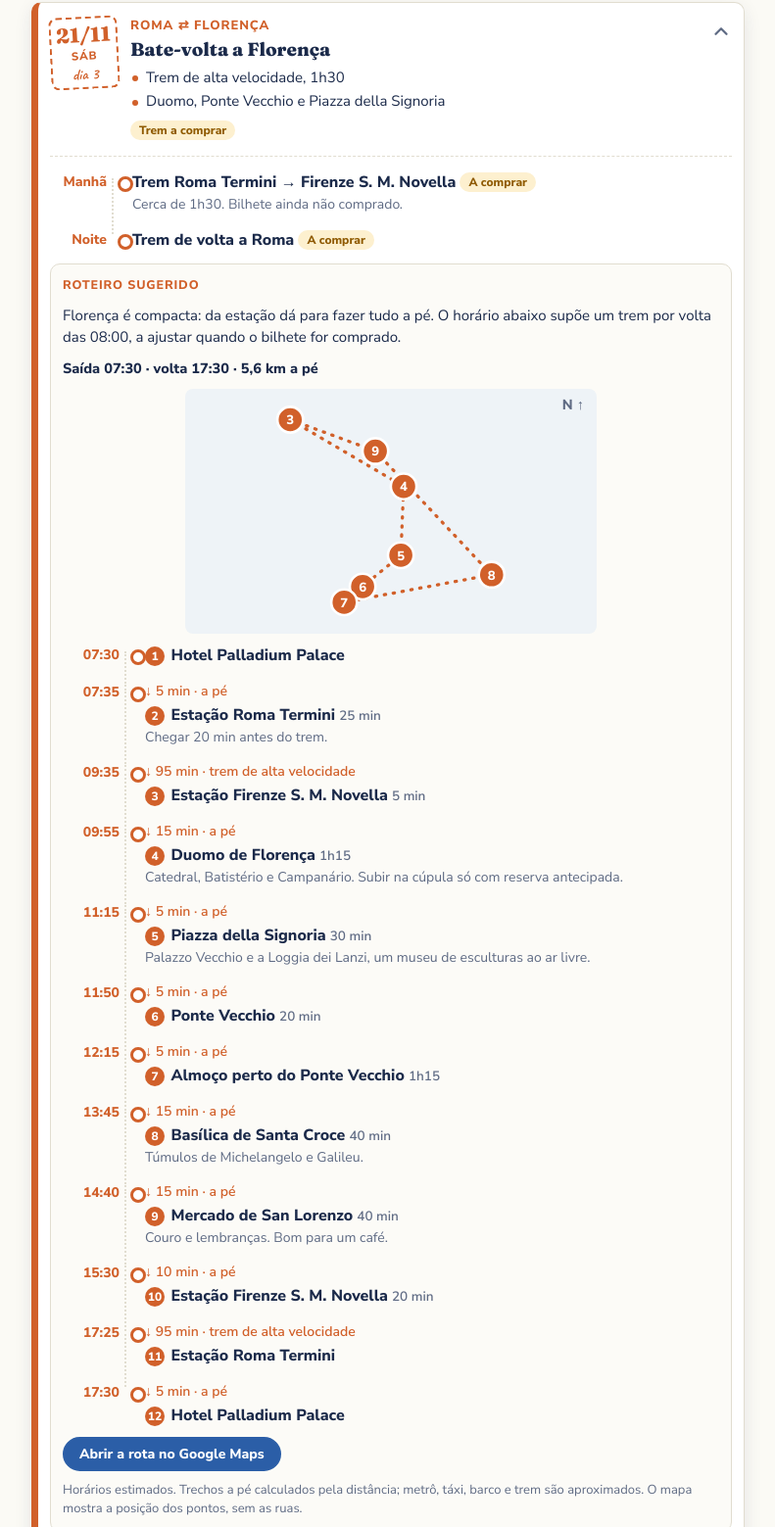
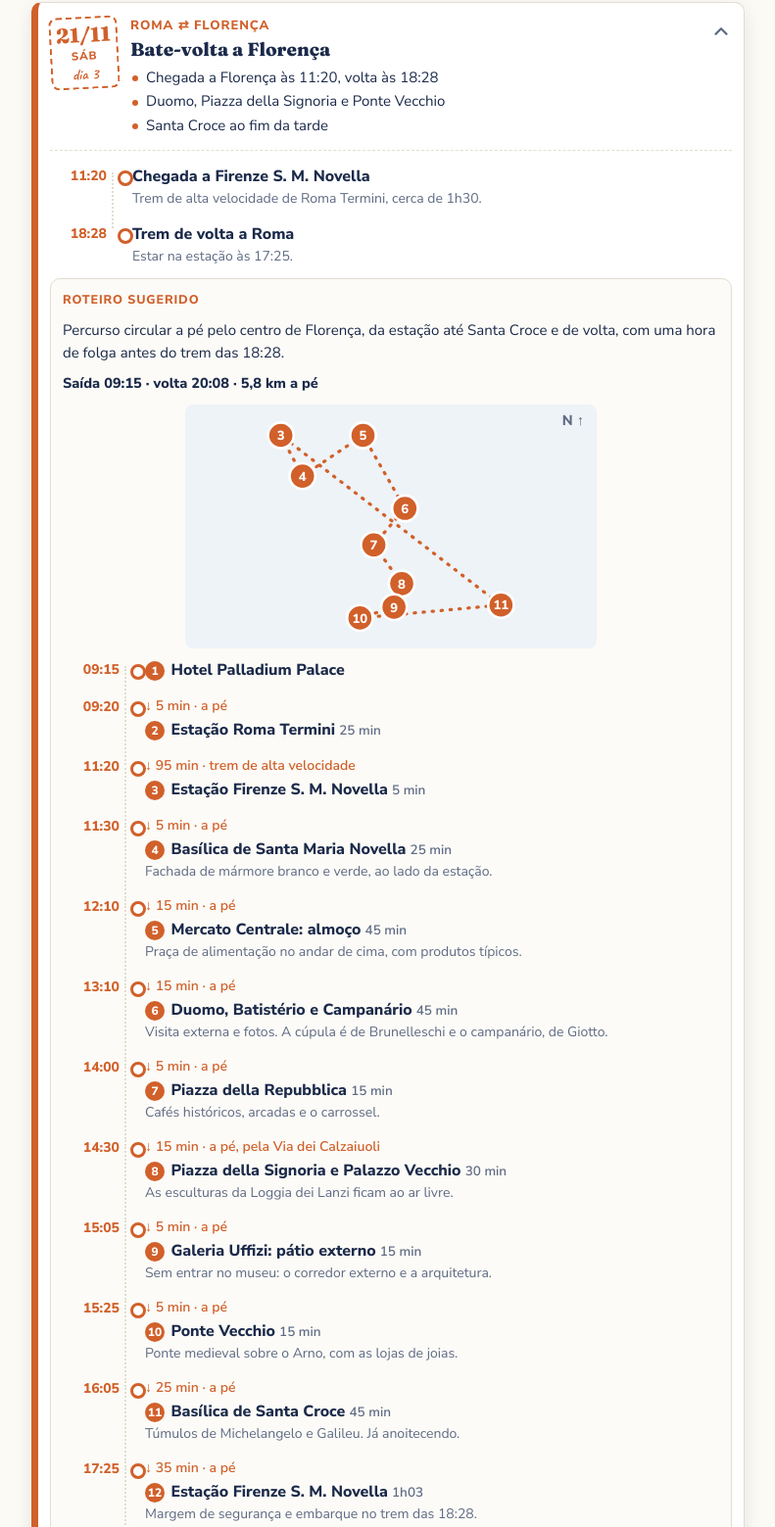
Before and after one commit to juanpinheiro1/europa-entre-amigos, a plain HTML site: page index.html in a window 1280 px wide. Shown: the part 806-2365 px from the top of the page at 98% size, without its empty margins (244-1035 px from the left). Drawn offline with Linux system fonts and the light colour scheme.

Commit message:
Ajusta o roteiro de Florença para o percurso a pé do grupo
Co-Authored-By: Claude Fable 5.2 <noreply@anthropic.com>
Claude-Session: https://claude.ai/code/session_01L7JPA1FB3WFz4DpHffSHJ8

```diff
--- a/index.html
+++ b/index.html
@@ -224,10 +224,10 @@ const DAYS=[
       ['13:00','Chegada ao Palladium Palace','Ao lado da estação Termini. Check-in a partir das 14h; antes disso, deixar as malas. Taxa da cidade de € 45 por casal, paga no hotel.','ok'],
       ['Tarde','Centro histórico a pé','Fontana di Trevi, Pantheon e Piazza Navona. Dia leve depois da noite de voo.','free']]},
  {d:'21/11',w:'Sáb',k:'roma',city:'Roma ⇄ Florença',title:'Bate-volta a Florença',hotel:'Hotel Palladium Palace',
-  hi:['Trem de alta velocidade, 1h30','Duomo, Ponte Vecchio e Piazza della Signoria'],flag:['todo','Trem a comprar'],
-  ag:[['Manhã','Trem Roma Termini → Firenze S. M. Novella','Cerca de 1h30. Bilhete ainda não comprado.','todo'],
+  hi:['Chegada a Florença às 11:20, volta às 18:28','Duomo, Piazza della Signoria e Ponte Vecchio','Santa Croce ao fim da tarde'],
+  ag:[['11:20','Chegada a Firenze S. M. Novella','Trem de alta velocidade de Roma Termini, cerca de 1h30.',''],
       ['Dia','Florença a pé','Duomo, Piazza della Signoria, Ponte Vecchio. Tudo perto da estação.','free'],
-      ['Noite','Trem de volta a Roma','','todo']]},
+      ['18:28','Trem de volta a Roma','Estar na estação às 17:25.','']]},
  {d:'22/11',w:'Dom',k:'roma',city:'Roma',title:'Roma Antiga e Vaticano',hotel:'Hotel Palladium Palace',
   hi:['Coliseu e Fórum Romano de manhã','Basílica de São Pedro à tarde','Museus Vaticanos fechados no domingo'],
   ag:[['Manhã','Basílica de São Pedro','Aberta aos domingos, entrada gratuita. Metrô linha A até Ottaviano.','free'],
@@ -356,17 +356,19 @@ const ROUTES={
   {n:'Piazza Navona',c:[41.8992,12.4731],stay:30,g:'Piazza Navona, Roma',note:'Fonte dos Quatro Rios, de Bernini.'},
   {n:'Jantar perto da Piazza Navona',c:[41.8975,12.4725],stay:105,note:'Os restaurantes abrem para o jantar por volta das 19h.'},
   {...H.roma,leg:['táxi',15]}]},
- '21/11':{start:'07:30',mode:'walking',intro:'Florença é compacta: da estação dá para fazer tudo a pé. O horário abaixo supõe um trem por volta das 08:00, a ajustar quando o bilhete for comprado.',stops:[
+ '21/11':{start:'09:15',mode:'walking',intro:'Percurso circular a pé pelo centro de Florença, da estação até Santa Croce e de volta, com uma hora de folga antes do trem das 18:28.',stops:[
   {...H.roma,off:1},
-  {n:'Estação Roma Termini',c:[41.9010,12.5018],stay:25,off:1,note:'Chegar 20 min antes do trem.'},
+  {n:'Estação Roma Termini',c:[41.9010,12.5018],stay:25,off:1},
   {n:'Estação Firenze S. M. Novella',c:[43.7765,11.2480],stay:5,leg:['trem de alta velocidade',95],g:'Firenze Santa Maria Novella'},
-  {n:'Duomo de Florença',c:[43.7731,11.2560],stay:75,g:'Duomo di Firenze',note:'Catedral, Batistério e Campanário. Subir na cúpula só com reserva antecipada.'},
-  {n:'Piazza della Signoria',c:[43.7696,11.2558],stay:30,g:'Piazza della Signoria, Firenze',note:'Palazzo Vecchio e a Loggia dei Lanzi, um museu de esculturas ao ar livre.'},
-  {n:'Ponte Vecchio',c:[43.7680,11.2531],stay:20,g:'Ponte Vecchio, Firenze'},
-  {n:'Almoço perto do Ponte Vecchio',c:[43.7672,11.2518],stay:75},
-  {n:'Basílica de Santa Croce',c:[43.7686,11.2622],stay:40,g:'Basilica di Santa Croce, Firenze',note:'Túmulos de Michelangelo e Galileu.'},
-  {n:'Mercado de San Lorenzo',c:[43.7749,11.2540],stay:40,g:'Mercato Centrale, Firenze',note:'Couro e lembranças. Bom para um café.'},
-  {n:'Estação Firenze S. M. Novella',c:[43.7765,11.2480],stay:20,g:'Firenze Santa Maria Novella'},
+  {n:'Basílica de Santa Maria Novella',c:[43.7746,11.2494],stay:25,leg:['a pé',5],g:'Basilica di Santa Maria Novella, Firenze',note:'Fachada de mármore branco e verde, ao lado da estação.'},
+  {n:'Mercato Centrale: almoço',c:[43.7765,11.2533],stay:45,leg:['a pé',15],g:'Mercato Centrale, Firenze',note:'Praça de alimentação no andar de cima, com produtos típicos.'},
+  {n:'Duomo, Batistério e Campanário',c:[43.7731,11.2560],stay:45,leg:['a pé',15],g:'Duomo di Firenze',note:'Visita externa e fotos. A cúpula é de Brunelleschi e o campanário, de Giotto.'},
+  {n:'Piazza della Repubblica',c:[43.7714,11.2540],stay:15,leg:['a pé',5],g:'Piazza della Repubblica, Firenze',note:'Cafés históricos, arcadas e o carrossel.'},
+  {n:'Piazza della Signoria e Palazzo Vecchio',c:[43.7696,11.2558],stay:30,leg:['a pé, pela Via dei Calzaiuoli',15],g:'Piazza della Signoria, Firenze',note:'As esculturas da Loggia dei Lanzi ficam ao ar livre.'},
+  {n:'Galeria Uffizi: pátio externo',c:[43.7685,11.2553],stay:15,leg:['a pé',5],g:'Galleria degli Uffizi, Firenze',note:'Sem entrar no museu: o corredor externo e a arquitetura.'},
+  {n:'Ponte Vecchio',c:[43.7680,11.2531],stay:15,leg:['a pé',5],g:'Ponte Vecchio, Firenze',note:'Ponte medieval sobre o Arno, com as lojas de joias.'},
+  {n:'Basílica de Santa Croce',c:[43.7686,11.2622],stay:45,leg:['a pé',25],g:'Basilica di Santa Croce, Firenze',note:'Túmulos de Michelangelo e Galileu. Já anoitecendo.'},
+  {n:'Estação Firenze S. M. Novella',c:[43.7765,11.2480],stay:63,leg:['a pé',35],g:'Firenze Santa Maria Novella',note:'Margem de segurança e embarque no trem das 18:28.'},
   {n:'Estação Roma Termini',c:[41.9010,12.5018],stay:0,off:1,leg:['trem de alta velocidade',95]},
   {...H.roma,off:1}]},
  '22/11':{start:'08:30',mode:'transit',intro:'Roma Antiga de manhã e o Vaticano à tarde, com a Basílica de São Pedro.',stops:[
```
